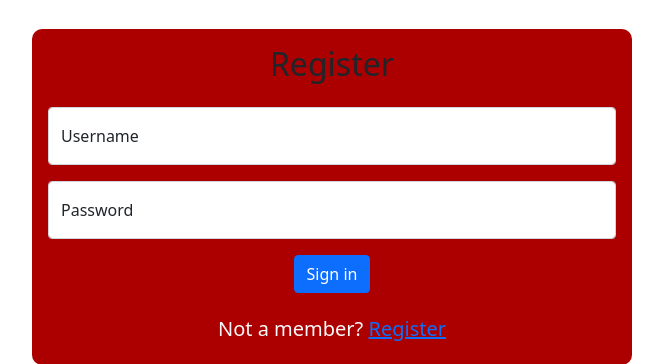
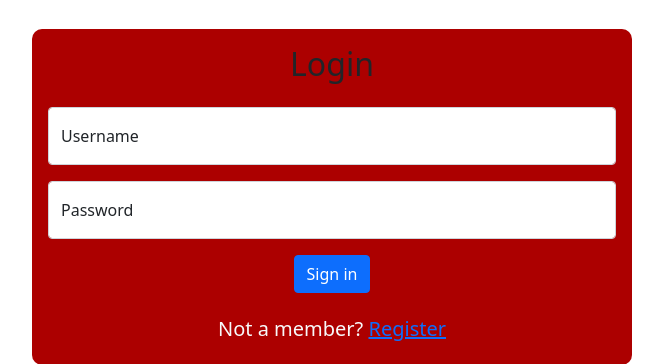
Before and after one commit to mourra950/Project-Agile-CSE233, a Django app: page /login in a window 1280 px wide. Shown: the part 99-463 px from the top of the page, without its empty margins (308-971 px from the left). Run offline with Django 4.2, Linux system fonts and the light colour scheme; some libraries are stand-ins or nearby versions.

Commit message:
Added Error message in login and register
Co-Authored-By: aya ahmad gamal <71007442+Aya-gamal2211@users.noreply.github.com>
Co-Authored-By: Shaimaa-moh <93445956+Shaimaa-moh@users.noreply.github.com>
Co-Authored-By: Omar Mohamed <64339763+mourra950@users.noreply.github.com>
Co-Authored-By: ranawalid <103863926+ranawalid@users.noreply.github.com>

```diff
--- a/Agile/Asec/Templates/Authentication/Login.html
+++ b/Agile/Asec/Templates/Authentication/Login.html
@@ -7,7 +7,7 @@
     class="container-lg my-5 p-3"
     style="background-color: rgb(172, 0, 0); border-radius: 10px; width: 600px;"
 >
-    <h2 class="mb-4 text-center">Register</h2>
+    <h2 class="mb-4 text-center">Login</h2>
     <form action="{% url 'login' %}" method="POST">
         {% csrf_token %}
         <div class="form-floating mb-3">
@@ -17,6 +17,9 @@
         <div class="form-floating mb-3">
             <input type="password" class="form-control" id="floatingPassword" placeholder="Password" name="password">
             <label for="floatingPassword">Password</label>
+        </div>
+        <div class="text-center text-light">
+            {{message}}
         </div>
         <div class="text-center text-light">
             <input type="submit" value="Sign in" class="btn btn-primary btn-block mb-4">
--- a/Agile/Asec/Templates/Authentication/register.html
+++ b/Agile/Asec/Templates/Authentication/register.html
@@ -44,6 +44,10 @@
             <input type="submit" class="btn btn-primary btn-block mb-4" value="Sign up">
         </div>
 
+        <div class="text-center text-light">
+            {{message}}
+        </div>
+
     </form>
 </div>
 {% endblock %}
```
